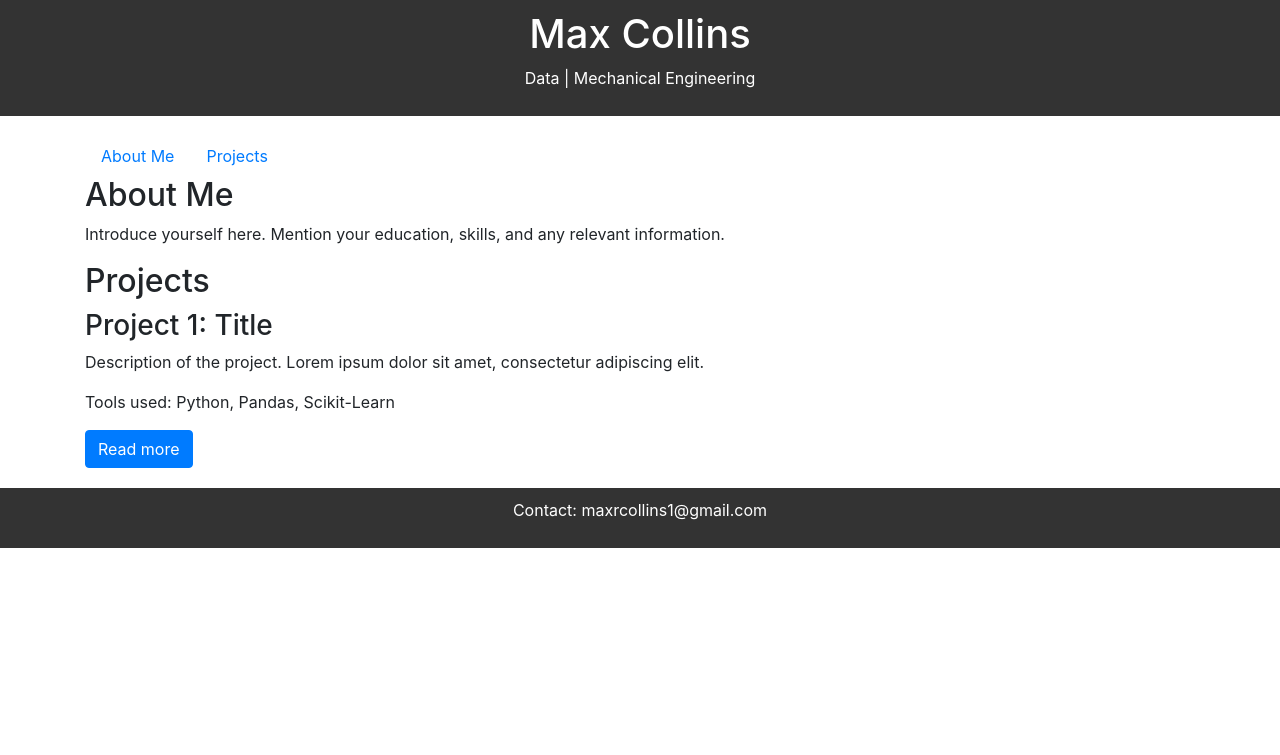
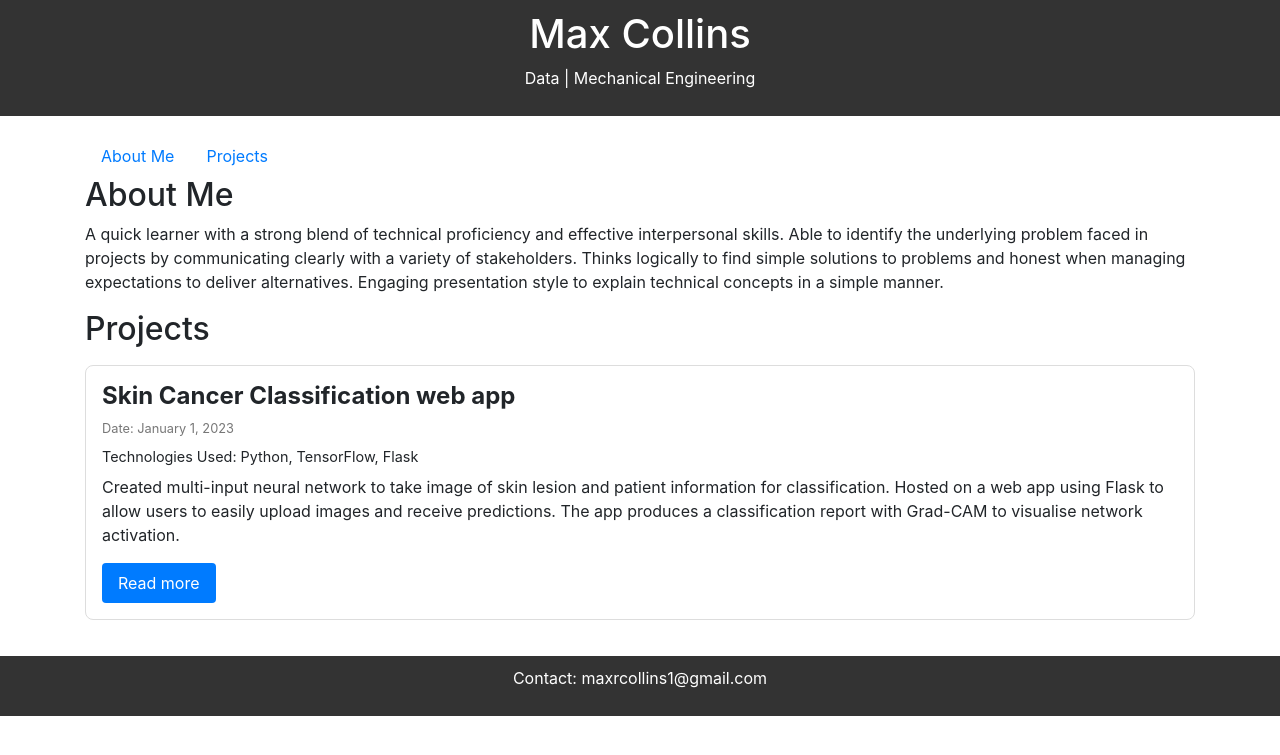
Before and after one commit to maxcollins457/maxcollins457.github.io, a Jekyll site: the page built from index.html, in a window 1280 px wide. Shown: the top 755 px of the page. Built offline with Jekyll 4.4.1, drawn with Linux system fonts in a browser that asks for light colours.

Commit message:
Restyling index

```diff
--- a/assets/css/styles.css
+++ b/assets/css/styles.css
@@ -16,3 +16,45 @@ footer {
     padding: 10px;
     text-align: center;
 }
+
+.project-container {
+    border: 1px solid #ddd;
+    border-radius: 8px;
+    padding: 16px;
+    margin: 16px 0;
+}
+
+.project-title {
+    font-size: 1.5em;
+    font-weight: bold;
+    margin-bottom: 8px;
+}
+
+.project-date {
+    font-size: 0.8em;
+    color: #777;
+    margin-bottom: 8px;
+}
+
+.project-technologies {
+    font-size: 0.9em;
+    margin-bottom: 8px;
+}
+
+.project-description {
+    margin-bottom: 16px;
+}
+
+.project-link {
+    display: inline-block;
+    padding: 8px 16px;
+    background-color: #007bff;
+    color: #fff;
+    text-decoration: none;
+    border-radius: 4px;
+    transition: background-color 0.3s ease;
+}
+
+.project-link:hover {
+    background-color: #0056b3;
+}
--- a/index.html
+++ b/index.html
@@ -2,6 +2,7 @@
 layout: default
 title: Max Collins
 ---
+
 <body>
 
     <nav class="container">
@@ -13,19 +14,26 @@ title: Max Collins
 
     <section id="about" class="container">
         <h2>About Me</h2>
-        <p>Introduce yourself here. Mention your education, skills, and any relevant information.</p>
+        <p>A quick learner with a strong blend of technical proficiency and effective interpersonal skills. Able to
+            identify the underlying problem faced in projects by communicating clearly with a variety of stakeholders.
+            Thinks logically to find simple solutions to problems and honest when managing expectations to deliver
+            alternatives. Engaging presentation style to explain technical concepts in a simple manner.</p>
     </section>
 
     <section id="projects" class="container">
         <h2>Projects</h2>
-
-        <!-- Example Project 1 -->
-        <article class="project">
-            <h3>Project 1: Title</h3>
-            <p>Description of the project. Lorem ipsum dolor sit amet, consectetur adipiscing elit.</p>
-            <p>Tools used: Python, Pandas, Scikit-Learn</p>
-            <a href="projects/project1.html" class="btn btn-primary">Read more</a>
-        </article>
+        <div class="project-container">
+            <h2 class="project-title">Skin Cancer Classification web app</h2>
+            <p class="project-date">Date: January 1, 2023</p>
+            <p class="project-technologies">Technologies Used: Python, TensorFlow, Flask</p>
+            <p class="project-description">
+                Created multi-input neural network to take image of skin lesion and patient information for
+                classification.
+                Hosted on a web app using Flask to allow users to easily upload images and receive predictions.
+                The app produces a classification report with Grad-CAM to visualise network activation.
+            </p>
+            <a href="projects/project1.html" class="project-link">Read more</a>
+        </div>
 
     </section>
 </body>
```
